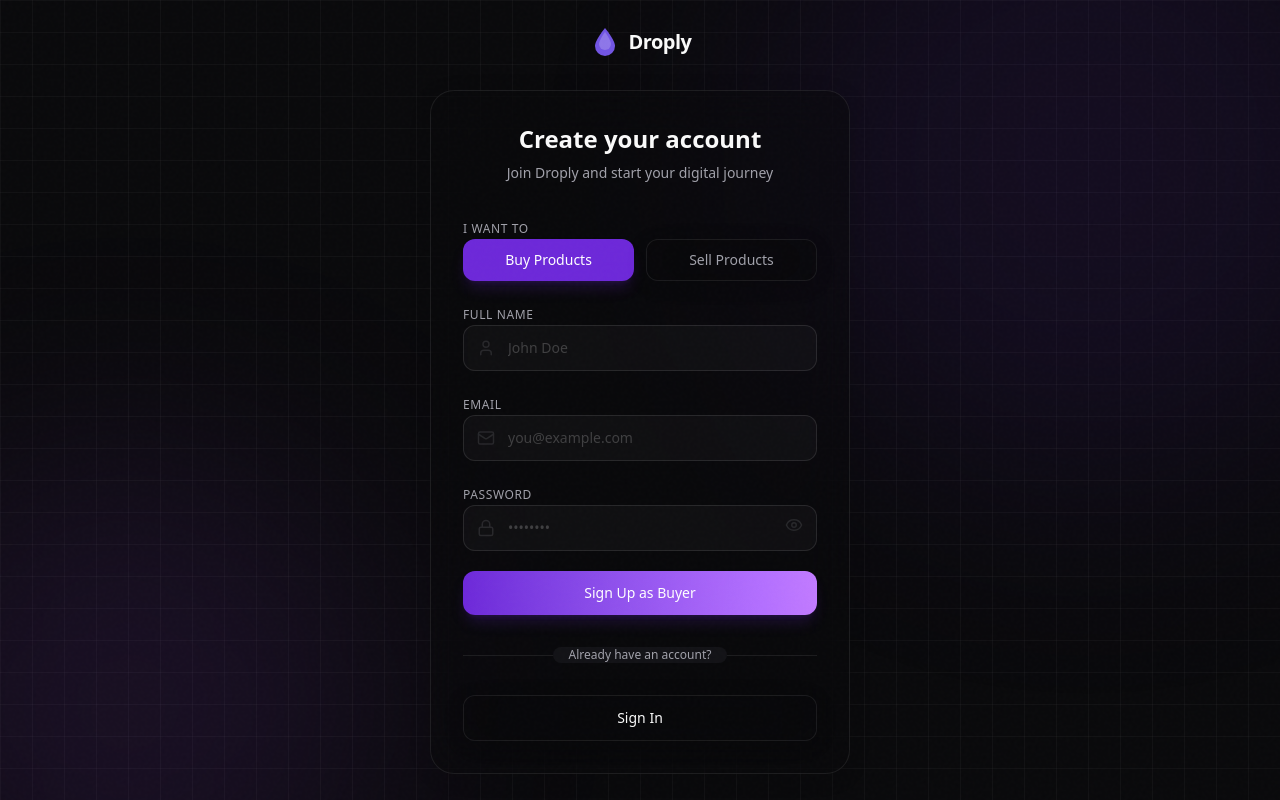
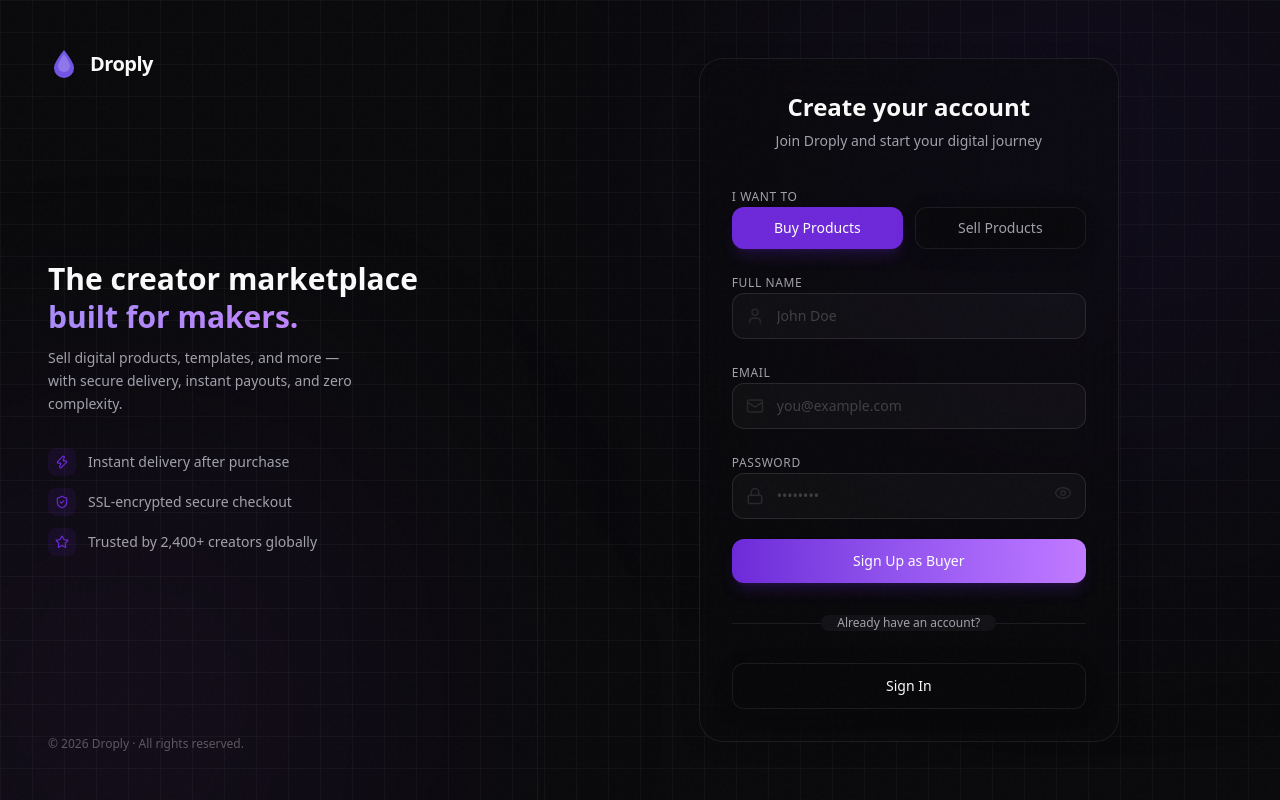
Before and after one commit to pritambose0/droply, a Next.js app: page /sign-up in a window 1280 px wide. Built offline with nearby package versions, Linux system fonts and the light colour scheme.

Commit message:
feat(auth): implement role-based redirection and refine auth layout

```diff
--- a/src/app/(auth)/layout.tsx
+++ b/src/app/(auth)/layout.tsx
@@ -1,5 +1,12 @@
 import Link from "next/link";
 import { DroplyLogo } from "@/components/ui/Logo";
+import { ShieldCheck, Zap, Star } from "lucide-react";
+
+const TRUST_POINTS = [
+  { icon: Zap, text: "Instant delivery after purchase" },
+  { icon: ShieldCheck, text: "SSL-encrypted secure checkout" },
+  { icon: Star, text: "Trusted by 2,400+ creators globally" },
+];
 
 export default function AuthLayout({
   children,
@@ -7,17 +14,60 @@ export default function AuthLayout({
   children: React.ReactNode;
 }) {
   return (
-    <div className="min-h-screen bg-background noise grid-pattern flex items-center justify-center p-6 relative overflow-hidden">
-      {/* Subtle modern ambient lights */}
-      <div className="absolute top-[-20%] right-[-10%] w-[50vw] h-[50vw] rounded-full bg-accent/10 blur-[120px] pointer-events-none" />
-      <div className="absolute bottom-[-20%] left-[-10%] w-[40vw] h-[40vw] rounded-full bg-purple-500/10 blur-[120px] pointer-events-none" />
+    <div className="min-h-screen bg-background noise grid-pattern flex relative overflow-hidden">
+      {/* Ambient glows */}
+      <div className="absolute top-[-20%] right-[-10%] w-[50vw] h-[50vw] rounded-full bg-accent/8 blur-[140px] pointer-events-none" />
+      <div className="absolute bottom-[-20%] left-[-10%] w-[40vw] h-[40vw] rounded-full bg-purple-500/8 blur-[140px] pointer-events-none" />
 
-      <div className="w-full max-w-[420px] relative z-10">
+      {/* ── Left Brand Panel (desktop only) ── */}
+      <div className="hidden lg:flex lg:w-[44%] xl:w-[42%] flex-col justify-between p-12 relative border-r border-card-border/60">
         {/* Logo */}
+        <Link href="/" className="flex items-center gap-2.5 group w-fit" id="auth-logo-panel">
+          <DroplyLogo />
+          <span className="text-xl font-bold tracking-tight text-foreground group-hover:text-accent transition-colors">
+            Droply
+          </span>
+        </Link>
+
+        {/* Center content */}
+        <div className="space-y-8">
+          <div>
+            <h2 className="text-3xl font-bold text-foreground leading-tight mb-3">
+              The creator marketplace
+              <br />
+              <span className="gradient-text">built for makers.</span>
+            </h2>
+            <p className="text-sm text-muted-foreground leading-relaxed max-w-xs">
+              Sell digital products, templates, and more — with secure delivery,
+              instant payouts, and zero complexity.
+            </p>
+          </div>
+
+          <div className="space-y-3">
+            {TRUST_POINTS.map((pt) => (
+              <div key={pt.text} className="flex items-center gap-3 text-sm">
+                <div className="w-7 h-7 rounded-lg bg-accent/10 flex items-center justify-center text-accent shrink-0">
+                  <pt.icon size={14} />
+                </div>
+                <span className="text-muted-foreground">{pt.text}</span>
+              </div>
+            ))}
+          </div>
+        </div>
+
+        {/* Bottom */}
+        <p className="text-xs text-muted-foreground/50">
+          © {new Date().getFullYear()} Droply · All rights reserved.
+        </p>
+      </div>
+
+      {/* ── Right Form Panel ── */}
+      <div className="flex-1 flex flex-col items-center justify-center p-6 relative z-10">
+        {/* Mobile logo only */}
         <Link
           href="/"
-          className="flex items-center justify-center gap-2 mb-8 group"
-          id="auth-logo"
+          className="flex lg:hidden items-center gap-2 mb-8 group"
+          id="auth-logo-mobile"
         >
           <DroplyLogo />
           <span className="text-xl font-bold tracking-tight text-foreground group-hover:text-accent transition-colors">
@@ -25,9 +75,11 @@ export default function AuthLayout({
           </span>
         </Link>
 
-        {/* Card wrapper */}
-        <div className="glass rounded-3xl p-8 shadow-2xl animate-fade-in-up">
-          {children}
+        {/* Card */}
+        <div className="w-full max-w-[420px]">
+          <div className="glass rounded-3xl p-8 shadow-2xl animate-fade-in-up">
+            {children}
+          </div>
         </div>
       </div>
     </div>
--- a/src/app/(auth)/sign-in/page.tsx
+++ b/src/app/(auth)/sign-in/page.tsx
@@ -6,7 +6,7 @@ import { Mail, Lock, Eye, EyeOff, CheckCircle2 } from "lucide-react";
 import { useForm } from "react-hook-form";
 import { zodResolver } from "@hookform/resolvers/zod";
 import { SigninUserDto, signinSchema } from "@/schemas/authSchema";
-import { signIn } from "next-auth/react";
+import { signIn, getSession } from "next-auth/react";
 import { useRouter, useSearchParams } from "next/navigation";
 import Input from "@/components/Input";
 import Button from "@/components/Button";
@@ -57,7 +57,12 @@ function SignInContent() {
         }
         console.log(result.error);
       } else {
-        router.push("/dashboard");
+        const session = await getSession();
+        if (session?.user?.role === "creator") {
+          router.push("/seller/dashboard");
+        } else {
+          router.push("/buyer/library");
+        }
         router.refresh();
       }
     } catch (err) {
--- a/src/lib/apiClient.ts
+++ b/src/lib/apiClient.ts
@@ -1,4 +1,6 @@
 import { RegisterUserDto, VerifyCodeDto, SendCodeDto, ResetPasswordDto } from "@/schemas/authSchema";
+import { CreateProductDto, UpdateProductDto, GetAllProductsDto } from "@/schemas/productSchema";
+import { CreateOrderDto } from "@/schemas/orderSchema";
 import { axiosInstance, APIResponse } from "./axios";
 
 export const AuthAPI = {
@@ -8,3 +10,23 @@ export const AuthAPI = {
     forgotPassword: (data: SendCodeDto): Promise<APIResponse> => axiosInstance.post("/auth/forgot-password", data),
     resetPassword: (data: ResetPasswordDto): Promise<APIResponse> => axiosInstance.post("/auth/reset-password", data),
 };
+
+export const ProductAPI = {
+    create: (data: CreateProductDto): Promise<APIResponse> => axiosInstance.post("/products", data),
+    getAll: (params?: GetAllProductsDto): Promise<APIResponse> => axiosInstance.get("/products", { params }),
+    getById: (id: string): Promise<APIResponse> => axiosInstance.get(`/products/${id}`),
+    update: (id: string, data: UpdateProductDto): Promise<APIResponse> => axiosInstance.patch(`/products/${id}`, data),
+    delete: (id: string): Promise<APIResponse> => axiosInstance.delete(`/products/${id}`),
+    getDownloadUrl: (productId: string, orderId: string): Promise<APIResponse> =>
+        axiosInstance.get(`/products/${productId}/download`, { params: { orderId } }),
+};
+
+export const OrderAPI = {
+    create: (data: CreateOrderDto): Promise<APIResponse> => axiosInstance.post("/orders", data),
+    getAll: (): Promise<APIResponse> => axiosInstance.get("/orders"),
+    getById: (id: string): Promise<APIResponse> => axiosInstance.get(`/orders/${id}`),
+};
+
+export const CloudinaryAPI = {
+    getSignature: (): Promise<APIResponse> => axiosInstance.post("/cloudinary-signature"),
+};
```
